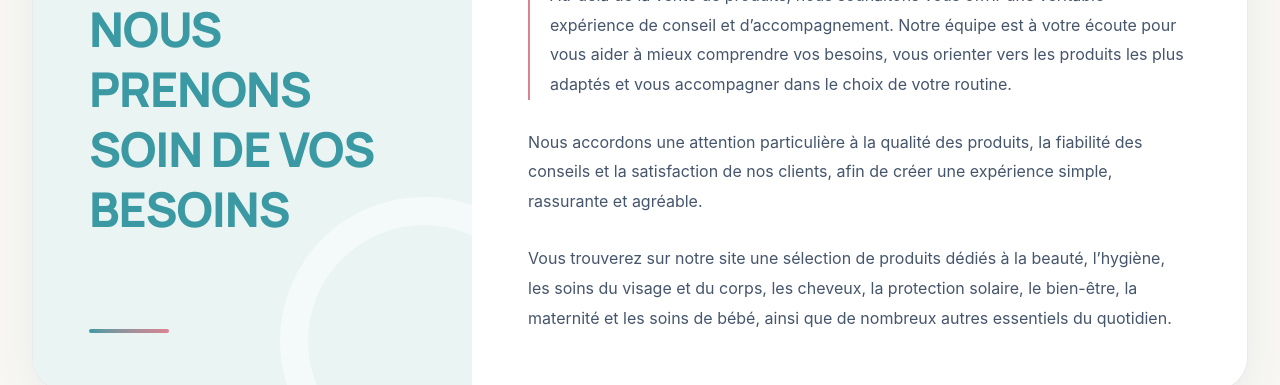
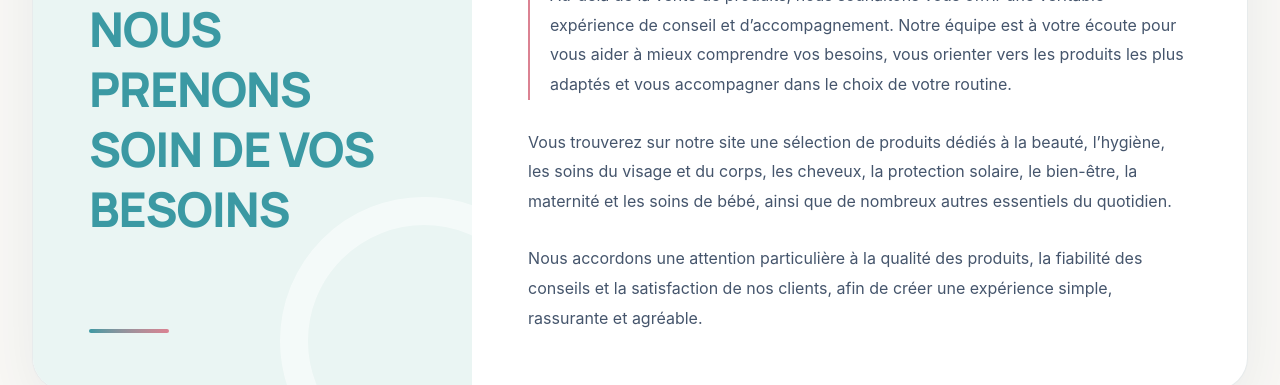
Before and after one commit to y59200689-beep/paraonline, a Next.js app: page /a-propos in a window 1280 px wide. Shown: the part 1240-1625 px from the top of the page. Built offline with nearby package versions, Linux system fonts and the light colour scheme; no server answers; the database is empty.

Commit message:
Reorder about section closing paragraph

```diff
--- a/src/app/a-propos/AboutClient.tsx
+++ b/src/app/a-propos/AboutClient.tsx
@@ -92,15 +92,15 @@ export function AboutClient() {
                   <>
                     <p>تأسست صيدليتنا الإلكترونية على يد فريق من الصيادلة والمستشارين المدربين في مستحضرات العناية بالبشرة. نضع خبرتنا بين أيديكم لمساعدتكم على اختيار المنتجات التي تناسب احتياجاتكم حقًا.</p>
                     <p>نطمح إلى تقديم تجربة تتجاوز بيع المنتجات، تقوم على النصيحة والمرافقة. فريقنا يصغي إليكم، ويساعدكم على فهم احتياجاتكم واختيار المنتجات وروتين العناية الأنسب لكم.</p>
+                    <p>ستجدون في موقعنا منتجات للجمال والنظافة والعناية بالوجه والجسم والشعر والحماية من الشمس والرفاهية والأمومة والعناية بالطفل، إلى جانب أساسيات يومية أخرى.</p>
                     <p>نولي جودة المنتجات وموثوقية النصائح ورضا عملائنا اهتمامًا خاصًا، لتكون تجربتكم بسيطة ومطمئنة وممتعة.</p>
-                    <p>ستجدون في موقعنا منتجات للجمال والنظافة والعناية بالوجه والجسم والشعر والحماية من الشمس والرفاهية والأمومة والعناية بالطفل، إلى جانب أساسيات يومية أخرى.</p>
                   </>
                 ) : (
                   <>
                     <p>Notre parapharmacie est créée par une équipe de <strong className="font-semibold text-[#17343C]">pharmaciens et de conseillers formés en dermo-cosmétique.</strong> Nous mettons notre expertise à votre disposition pour vous accompagner dans vos choix et vous aider à trouver les produits qui correspondent réellement à vos besoins.</p>
                     <p className="border-l-2 border-[#DB8292] pl-5">Au-delà de la vente de produits, nous souhaitons vous offrir une véritable expérience de conseil et d’accompagnement. Notre équipe est à votre écoute pour vous aider à mieux comprendre vos besoins, vous orienter vers les produits les plus adaptés et vous accompagner dans le choix de votre routine.</p>
+                    <p>Vous trouverez sur notre site une sélection de produits dédiés à la beauté, l’hygiène, les soins du visage et du corps, les cheveux, la protection solaire, le bien-être, la maternité et les soins de bébé, ainsi que de nombreux autres essentiels du quotidien.</p>
                     <p>Nous accordons une attention particulière à la qualité des produits, la fiabilité des conseils et la satisfaction de nos clients, afin de créer une expérience simple, rassurante et agréable.</p>
-                    <p>Vous trouverez sur notre site une sélection de produits dédiés à la beauté, l’hygiène, les soins du visage et du corps, les cheveux, la protection solaire, le bien-être, la maternité et les soins de bébé, ainsi que de nombreux autres essentiels du quotidien.</p>
                   </>
                 )}
               </div>
```
